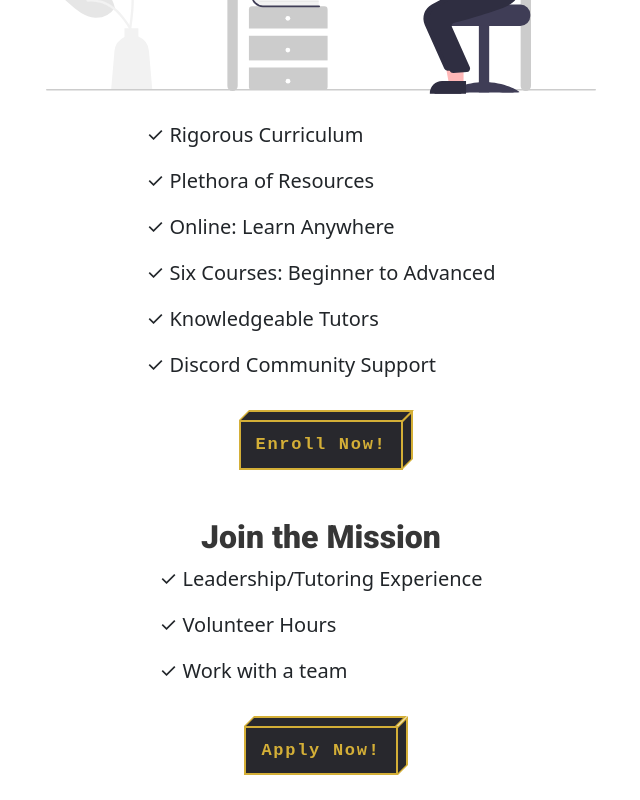
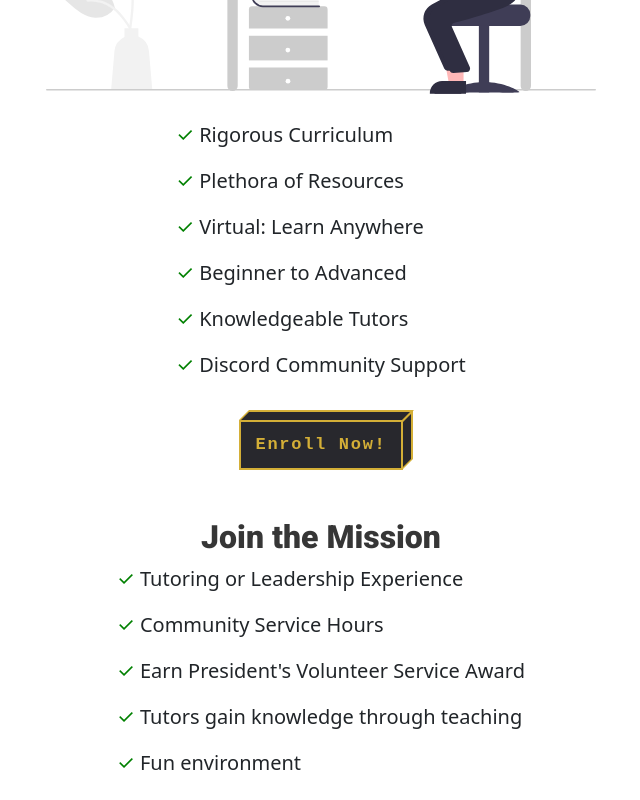
Before and after one commit to Neuracode/website, a Next.js app: page / in a window 1280 px wide. Shown: the part 1760-2560 px from the top of the page, without its empty margins (319-959 px from the left). Built offline with nearby package versions, Linux system fonts and the light colour scheme.

Commit message:
small improvements

```diff
--- a/pages/courses/intro-to-programming/index.tsx
+++ b/pages/courses/intro-to-programming/index.tsx
@@ -21,15 +21,18 @@ const IntroToProgramming: React.FC = ({}) => {
             href: '/courses/intro-to-programming/block-coding-with-scratch',
             prerequisites: [],
         },
-    ]
+    ];
 
     return (
+        <>
             <Container className='mb-5'>
                 <h1 className={styles.title}>Intro to Programming</h1>
                 <main className='mt-5'>
                     <CourseCards courses={courses} />
                 </main>
             </Container>
+            <div style={{ height: '3rem' }}></div>
+        </>
     );
 };
 
--- a/pages/courses/mastering-machine-learning/index.tsx
+++ b/pages/courses/mastering-machine-learning/index.tsx
@@ -84,6 +84,7 @@ const MasteringMachineLearning: React.FC = () => {
                     <CourseCards courses={courses} />
                 </main>
             </Container>
+            <div style={{height: '3rem'}}></div>
         </>
     );
 };
--- a/pages/index.tsx
+++ b/pages/index.tsx
@@ -153,7 +153,7 @@ const Home: NextPage = () => {
                 </section>
                 <section className={styles.sectionContainer2}>
                     <Link href='/courses' passHref={true}>
-                        <div data-aos='zoom-in-right' data-aos-once='true'>
+                        <div data-aos='flip-down' data-aos-once='true'>
                             <Card
                                 style={{ width: '18rem' }}
                                 className={`${styles.infoCard} mt-4 mb-5`}
@@ -197,7 +197,7 @@ const Home: NextPage = () => {
                         </div>
                     </Link>
 
-                    <Link href='/events/hackathon' passHref={true}>
+                    <Link href='/events/neurahacks' passHref={true}>
                         <div data-aos='flip-down' data-aos-once='true'>
                             <Card
                                 style={{ width: '18rem' }}
@@ -224,7 +224,7 @@ const Home: NextPage = () => {
                     </Link>
 
                     <Link href='/blog/latest-blogs' passHref={true}>
-                        <div data-aos='zoom-in-left' data-aos-once='true'>
+                        <div data-aos='flip-up' data-aos-once='true'>
                             <Card
                                 style={{ width: '18rem' }}
                                 className={`${styles.infoCard} mt-4 mb-5`}
@@ -264,12 +264,12 @@ const Home: NextPage = () => {
                             data-aos='zoom-in-left'
                             data-aos-once='true'
                         >
-                            <p>✓ Rigorous Curriculum</p>
-                            <p>✓ Plethora of Resources</p>
-                            <p>✓ Online: Learn Anywhere</p>
-                            <p>✓ Six Courses: Beginner to Advanced</p>
-                            <p>✓ Knowledgeable Tutors</p>
-                            <p>✓ Discord Community Support</p>
+                            <p><span className={styles.check}>✓</span> Rigorous Curriculum</p>
+                            <p><span className={styles.check}>✓</span> Plethora of Resources</p>
+                            <p><span className={styles.check}>✓</span> Virtual: Learn Anywhere</p>
+                            <p><span className={styles.check}>✓</span> Beginner to Advanced</p>
+                            <p><span className={styles.check}>✓</span> Knowledgeable Tutors</p>
+                            <p><span className={styles.check}>✓</span> Discord Community Support</p>
 
                             <a
                                 href='https://forms.gle/y4jfEVaoNM2HrzRe8'
@@ -292,9 +292,11 @@ const Home: NextPage = () => {
                             data-aos='zoom-in-right'
                             data-aos-once='true'
                         >
-                            <p>✓ Leadership/Tutoring Experience</p>
-                            <p>✓ Volunteer Hours</p>
-                            <p>✓ Work with a team</p>
+                            <p><span className={styles.check}>✓</span> Tutoring or Leadership Experience</p>
+                            <p><span className={styles.check}>✓</span> Community Service Hours</p>
+                            <p><span className={styles.check}>✓</span> Earn President&apos;s Volunteer Service Award</p>
+                            <p><span className={styles.check}>✓</span> Tutors gain knowledge through teaching</p>
+                            <p><span className={styles.check}>✓</span> Fun environment</p>
 
                             <a
                                 href='https://forms.gle/7dYev7Agaj36qsHe8'
--- a/styles/Home.module.css
+++ b/styles/Home.module.css
@@ -78,6 +78,10 @@
     border-radius: 20%;
 }
 
+.check {
+    color: green;
+}
+
 @media (max-width: 768px) {
     .main {
         margin-top: 1.5rem;
```
Lines whose indentation alone changed are shown as unchanged.
